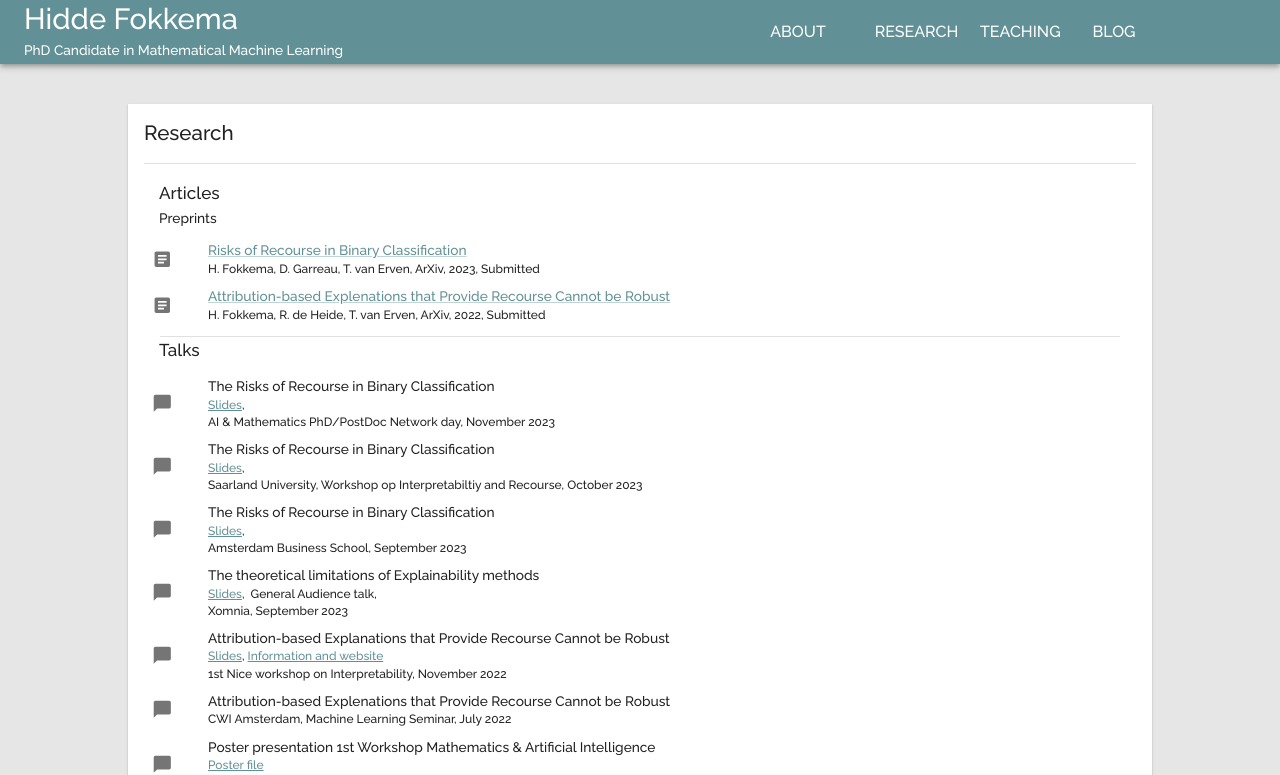
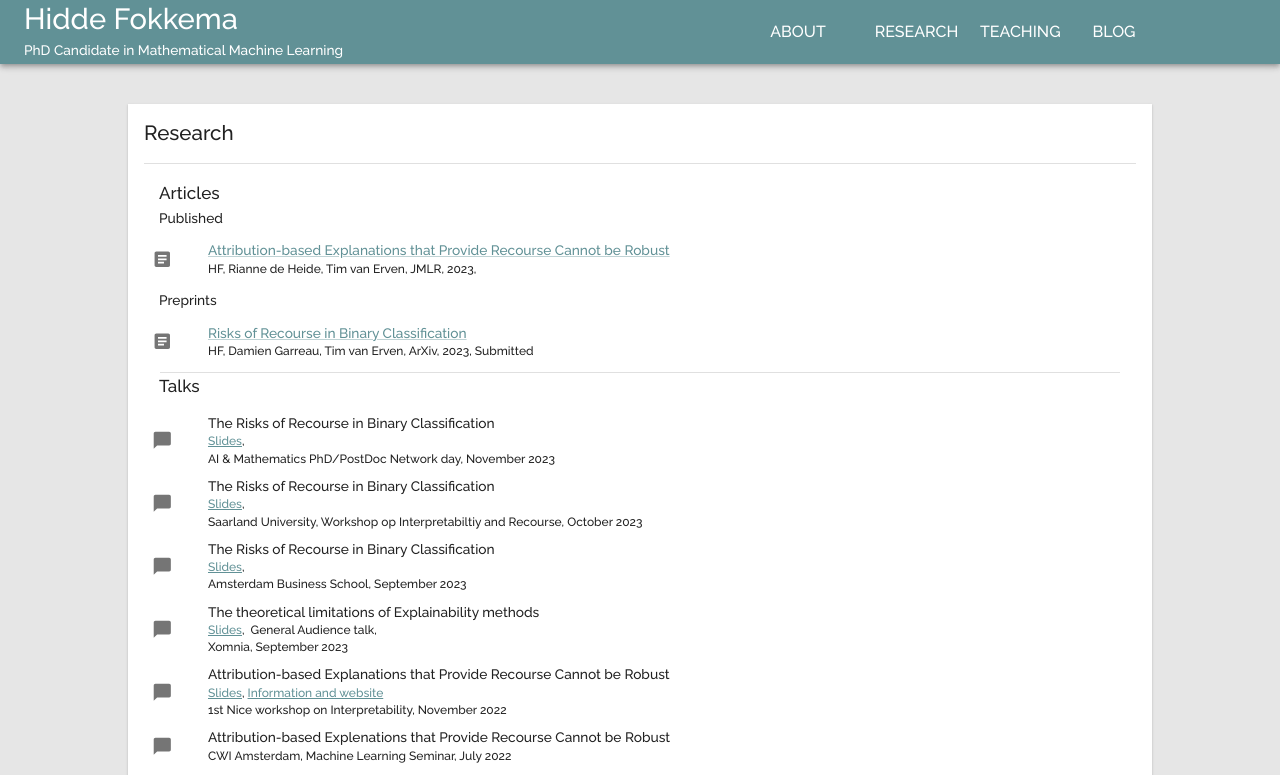
Before and after one commit to HiddeFok/personal-website-react, a React (Create React App) app: page /research in a window 1280 px wide. Shown: the top 775 px of the page. Built offline with nearby package versions, Linux system fonts and the light colour scheme.

Commit message:
Updated the news and published articles

```diff
--- a/src/components/publication.tsx
+++ b/src/components/publication.tsx
@@ -32,10 +32,24 @@ function createPublicationItem(publication: Publication){
   )
 }
 
-export const PublicationList: React.FC = () => {
+export const PublishedList: React.FC = () => {
+  const published = listPublications.filter(
+    (article) => article.status === "published"
+    )
   return (
     <List>
-      {listPublications.map((publication) => createPublicationItem(publication))}
+      {published.map((publication) => createPublicationItem(publication))}
+    </List>
+  )
+}
+
+export const PreprintList: React.FC = () => {
+  const preprints = listPublications.filter(
+    (article) => article.status === "preprint"
+    )
+  return (
+    <List>
+      {preprints.map((publication) => createPublicationItem(publication))}
     </List>
   )
 }
--- a/src/data/news.tsx
+++ b/src/data/news.tsx
@@ -4,6 +4,15 @@ export interface newsItem {
 }
 
 export const newsItems: newsItem[] = [
+  {
+    title:`2023-11: My first article has been published in the
+    Journal of Machine Learning Research!`,
+    additional:
+    <div>
+      JMLR link:&nbsp;
+      <a href="https://jmlr.org/papers/v24/23-0042.html">Attribution-based Explanations that Provide Recourse Cannot be Robust</a>
+    </div>
+  },
   {
     title:`2023-10:  I will be in Saarbrücken for a workshop on interpretable machine learning`
   },
@@ -17,7 +26,7 @@ export const newsItems: newsItem[] = [
     the possible consequences on the risk by providing recourse!`,
     additional:
     <div>
-      Title and link:&nbsp;
+      ArXiv link:&nbsp;
       <a href="https://arxiv.org/abs/2306.00497">Risks of Recourse in Binary Classification</a>
     </div>
   },
@@ -38,7 +47,7 @@ export const newsItems: newsItem[] = [
     title: `2022-05: My first paper, authored together with Rianne de Heide and Tim van Erven, is submitted!`,
     additional:
     <div>
-      Title and link: <a href="https://arxiv.org/abs/2205.15834">Attribution-based Explanations that Provide Recourse Cannot be Robust.</a>
+      ArXiv link: <a href="https://arxiv.org/abs/2205.15834">Attribution-based Explanations that Provide Recourse Cannot be Robust.</a>
     </div>
   },
   {
--- a/src/data/publications.ts
+++ b/src/data/publications.ts
@@ -4,24 +4,26 @@ export interface Publication {
   journal: string,
   date: string,
   link: string,
+  status: "published" | "preprint",
   additional?: any
 }
 // object should be removed
 export const listPublications: Publication[] = [
 {
     title: 'Risks of Recourse in Binary Classification',
-    authors: ['H. Fokkema', 'D. Garreau', 'T. van Erven'],
+    authors: ['HF', 'Damien Garreau', 'Tim van Erven'],
     journal: 'ArXiv',
     date: '2023',
     link: 'https://arxiv.org/abs/2306.00497',
+    status: "preprint",
     additional: 'Submitted'
   },
   {
-    title: 'Attribution-based Explenations that Provide Recourse Cannot be Robust',
-    authors: ['H. Fokkema', 'R. de Heide', 'T. van Erven'],
-    journal: 'ArXiv',
-    date: '2022',
-    link: 'https://arxiv.org/abs/2205.15834',
-    additional: 'Submitted'
+    title: 'Attribution-based Explanations that Provide Recourse Cannot be Robust',
+    authors: ['HF', 'Rianne de Heide', 'Tim van Erven'],
+    journal: 'JMLR',
+    date: '2023',
+    link: 'https://jmlr.org/papers/v24/23-0042.html',
+    status: "published"
   }
 ]
--- a/src/pages/research.tsx
+++ b/src/pages/research.tsx
@@ -1,6 +1,6 @@
 import React from "react";
 
-import { ThesisList, PublicationList, TalkList } from "../components/publication";
+import { ThesisList, PreprintList, PublishedList, TalkList } from "../components/publication";
 
 import Card from '@mui/material/Card'
 import CardHeader from '@mui/material/CardHeader'
@@ -26,9 +26,13 @@ const Research: React.FC = () => {
               Articles
             </Typography>
             <Typography variant="body1" align="left" sx={{margin: "0px 15px"}}>
+              Published
+            </Typography>
+            <PublishedList/>
+            <Typography variant="body1" align="left" sx={{margin: "0px 15px"}}>
               Preprints
             </Typography>
-            <PublicationList/>
+            <PreprintList/>
             <Divider variant='middle'/>
             <Typography variant="h6" align="left" sx={{margin: "0px 15px"}}>
               Talks
```
